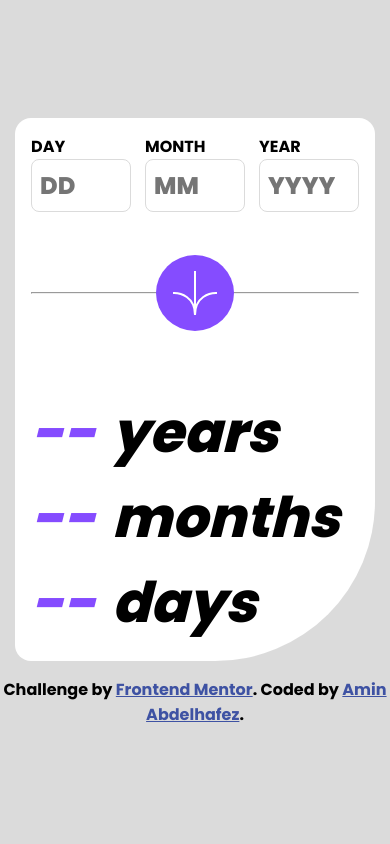
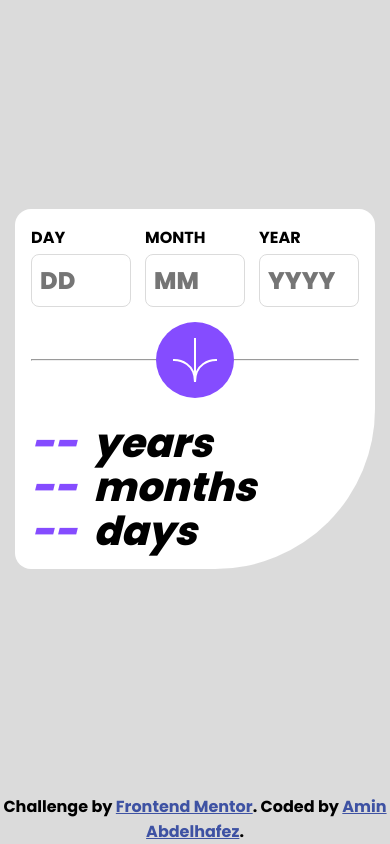
Before and after one commit to AminAbdo69/age-calculator-app, a plain HTML site: page index.html in a window 390 px wide. Drawn offline with Linux system fonts and the light colour scheme.

Commit message:
refactor: update card height to remove page scrolling

```diff
--- a/style.css
+++ b/style.css
@@ -29,13 +29,14 @@ body {
   background-color: var(--White);
   width: 600px;
   border-radius: 1rem 1rem 10rem 1rem;
+  margin: auto;
 }
 
 .container {
-  padding: 2rem;
+  padding: 1.5rem;
   display: flex;
   flex-direction: column;
-  gap: 1rem;
+  gap: 0.75rem;
 }
 
 .form {
@@ -45,11 +46,12 @@ body {
 
 .form_container {
   display: flex;
-  gap: 2rem;
+  gap: 1.5rem;
 }
 .block {
   display: flex;
   flex-direction: column;
+  gap: 0.25rem;
 }
 
 .block label {
@@ -91,10 +93,11 @@ input::placeholder {
 }
 
 .output h1 {
-  font-size: 5rem;
+  font-size: 4rem;
   font-weight: 800;
   font-style: italic;
   height: fit-content;
+  line-height: 1.1;
 }
 
 .output span {
@@ -114,7 +117,7 @@ small {
     padding: 1rem;
   }
   .form_container {
-    margin-bottom: 5rem;
+    margin-bottom: 3rem;
     gap: 0;
     justify-content: space-between;
   }
@@ -130,11 +133,11 @@ small {
   }
 
   .output {
-    margin-top: 5rem;
+    margin-top: 3rem;
   }
 
   .output h1 {
-    font-size: 3.5rem;
+    font-size: 2.5rem;
   }
 }
 
```
